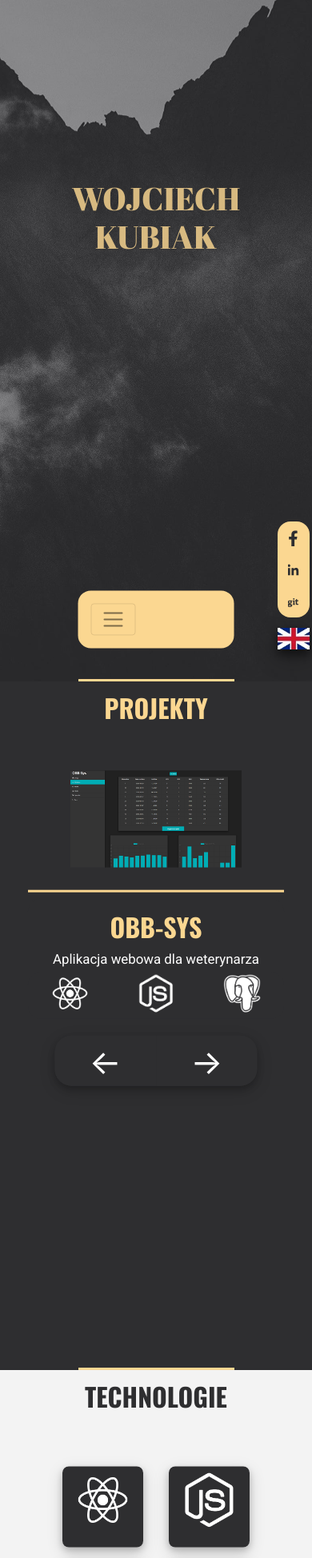
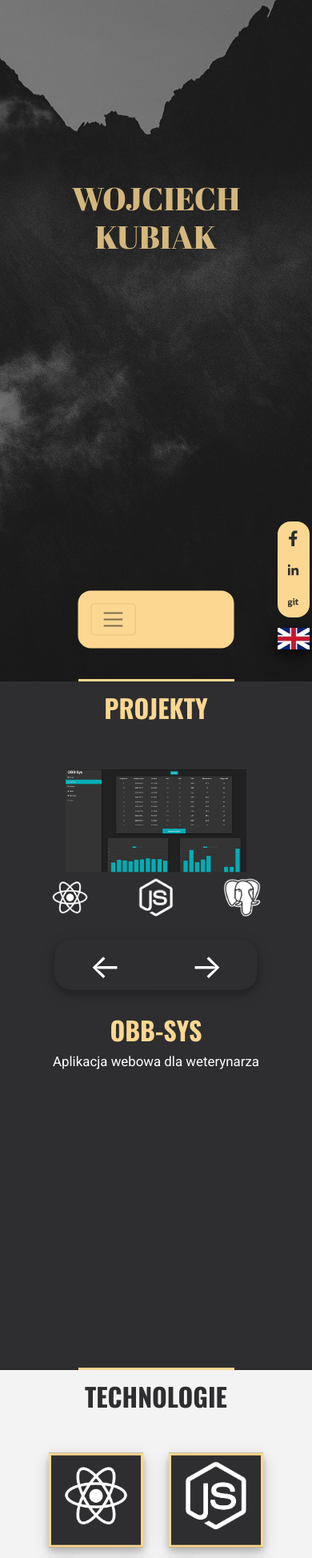
Before and after one commit to wojciechkubiak/my-site, a React (Create React App) app: page / in a window 390 px wide. Shown: the top 1948 px of the page at 80% size. Built offline with nearby package versions, Linux system fonts and the light colour scheme.

Commit message:
Some borders

```diff
--- a/src/components/Contact/Contact.css
+++ b/src/components/Contact/Contact.css
@@ -81,6 +81,7 @@
   color: #fbd791;
   margin-top: 1em;
   font-family: "Roboto", sans-serif;
+  font-size: 2vh;
 }
 
 @media only screen and (max-width: 700px) {
--- a/src/components/LandingPage/LandingPage.css
+++ b/src/components/LandingPage/LandingPage.css
@@ -1,7 +1,10 @@
 .home {
   position: relative;
   height: 101vh;
-  background-image: url("./../../img/bg.webp");
+  background-image: linear-gradient(
+    rgba(0, 0, 0, 0.4),
+    rgba(0, 0, 0, 0.4)
+  ), url("./../../img/bg.webp");
   background-repeat: no-repeat;
   background-attachment: fixed;
   background-position: center;
--- a/src/components/LandingPage/LandingPage.js
+++ b/src/components/LandingPage/LandingPage.js
@@ -139,8 +139,6 @@ const LandingPage = props => {
             </>
           )}
       </section>
-      <div className="landing--transparency-layer" style={{height: "100%", width: "100%", backgroundColor: "#28282f66", zIndex: "2"}}>
-    </div>
     </div>
   );
 };
--- a/src/components/Projects/Projects.css
+++ b/src/components/Projects/Projects.css
@@ -12,6 +12,20 @@
   width: 50%;
   left: 25%;
   border-top: 3px solid #fbd791;
+}
+
+.projects--adress {
+  position: absolute;
+  z-index: 999;
+  margin: 0 auto;
+  left: 0;
+  right: 0;
+  text-align: center;
+  top: 40%; /* Adjust this value to move the positioned div up and down */
+  background: rgba(0, 0, 0, 0.8);
+  font-family: Arial, sans-serif;
+  color: #fff;
+  width: auto; /* Set the width of the positioned div */
 }
 
 .projects--container {
@@ -236,7 +250,7 @@
     box-shadow: none;
     background-color: #2e2e3000;
     transform: translate(0%, 50%);
-    top: 0em;
+    top: 1em;
   }
 
   .projects--subinfo > p {
@@ -304,12 +318,11 @@
     width: auto;
     height: 5em;
     box-shadow: none;
-    border-bottom: 3px solid #fbd791;
   }
 
   .projects--container-img > img {
     width: auto;
-    height: 5.8em;
+    height: 6em;
     z-index: 2;
     left: 0%;
     top: 0%;
@@ -351,10 +364,10 @@
   }
 
   .projects--subinfo > h3 {
-    color: #fbd791
+    color: #fbd791;
   }
 
   .projects--subinfo > p {
-    color: #ffffff
+    color: #ffffff;
   }
 }
--- a/src/components/Projects/Projects.js
+++ b/src/components/Projects/Projects.js
@@ -92,19 +92,17 @@ const Projects = props => {
       <h1>{props.t("projects.header", { framework: "react-i18next" })}</h1>
       <div className="projects--container" data-testid="Projects">
         <figure className="projects--container-img-container" style={{visibility: "hidden"}} ref={e => {screenshots = e}}>
-          <figure className="projects--container-img">
+          <figure className="projects--container-img" style={{position: "relative"}}>
           <img
-
             src={require(`./../../img/${img}.png`)}
-
             alt="Project-icon"
           />
-          </figure>
           <figcaption className="projects--subinfo" style={{visibility: "hidden"}} ref={e => {subinfoContainer = e}}>
             <h3 ref={e => {subinfoHeader = e}}>{data[img - 1][0]}</h3>
             <p ref={e => {subinfoParagraph = e}}>{data[img - 1][1]}</p>
           </figcaption>
         </figure>
+    </figure>
         <div className="projects--technologies-container" style={{visibility: "hidden"}} ref={e => {technologies = e}}>
           <div className="projects--technologies-container-alt">
             <span className="projects--span">
--- a/src/components/Skills/Skills.css
+++ b/src/components/Skills/Skills.css
@@ -49,14 +49,15 @@ div > .arrow {
 }
 
 .skills--img-container {
-  width: 12vw;
-  height: 26vh;
+  width: calc(12vh + 6vw);
+  height: calc(16vh + 4vw);
   margin: 2vw;
   padding: 1vw;
   transition: all 500ms;
   background-color: #2e2e30;
-  border-radius: 0.5em;
+  border-radius: 0em;
   box-shadow: 0 4px 8px 0 rgba(0, 0, 0, 0.2), 0 6px 20px 0 rgba(0, 0, 0, 0.15);
+  border: .4em solid #fbd791
 }
 
 
@@ -67,15 +68,11 @@ div > .arrow {
 }
 
 .skills--img {
-  width: 8vw;
-  height: 8vw;
+  width: calc(10vh + 4vw);
+  height: calc(10vh + 4vw);
   margin: .1vh;
   opacity: 1;
   transition: 2s;
-}
-
-.skills--img-container:hover {
-  transform: translateY(-1em)
 }
 
 .skills--technology-header {
@@ -135,18 +132,19 @@ div > .arrow {
 
   .skills--container {
     width: 80vw;
-    top: 42vh;
+    top: 44vh;
     align-content: center;
   }
 
   .skills--img-container {
-    width: 12vh;
-    height: 12vh;
+    width: 14vh;
+    height: 14vh;
     margin: 1em;
     background-color: #2e2e30;
     margin-top: 0em!important;
     padding: 0em;
     transition: 500ms;
+    border: .2em solid #fbd791
   }
 
   .skills--img-container > p {
@@ -155,16 +153,12 @@ div > .arrow {
   }
 
   .skills--img {
-    width: 10vh;
-    height: 10vh;
+    width: 12vh;
+    height: 12vh;
     padding: 1vh;
     left: 0px;
     top: 0px;
     margin: 0;
-  }
-
-  .skills--img-container:hover {
-    transform: scale(1.1)
   }
 
   .skills--technology-header {
```
